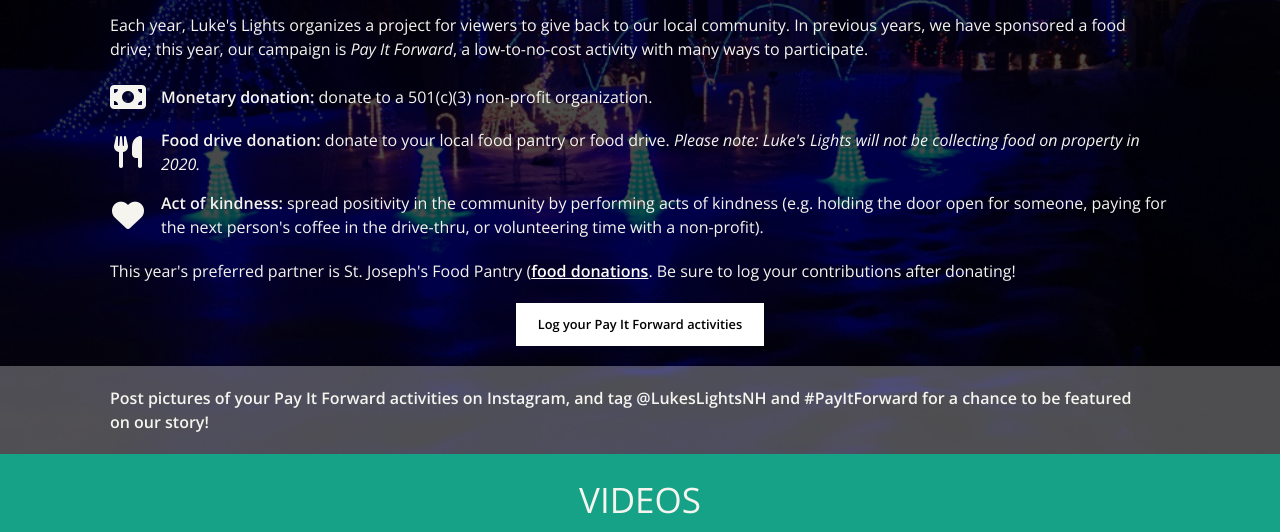
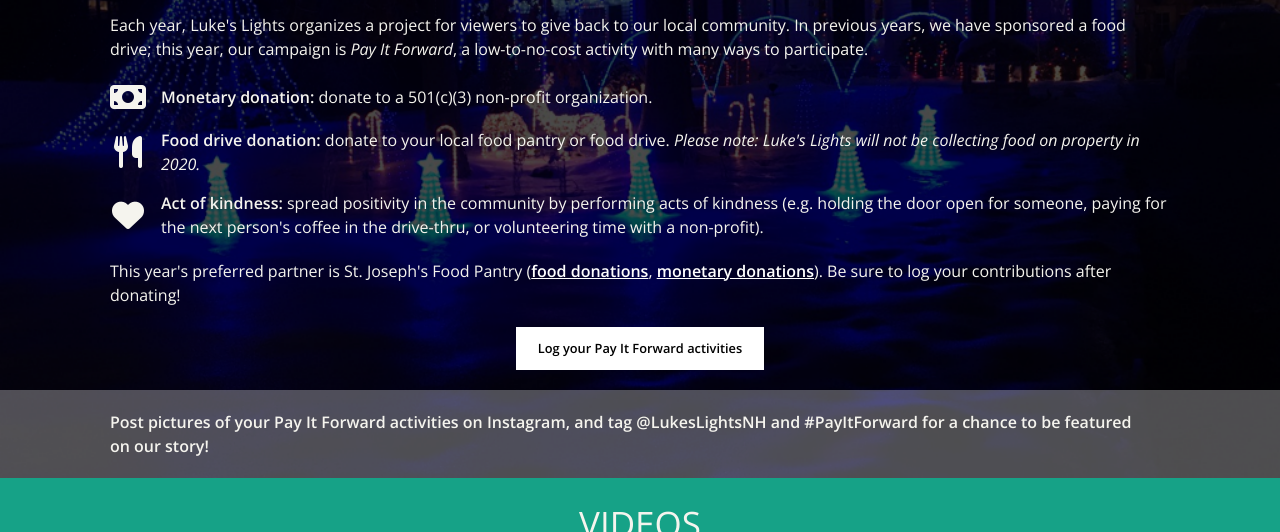
Before and after one commit to ldobson98/lukeslights, a Jekyll site: the page built from index.html, in a window 1280 px wide and 900 px high, scrolled down 1156 px, cut to the strip 0-532 px from the top of the window. Built offline with Jekyll 4.4.1, drawn with Linux system fonts in a browser that asks for light colours; nearby versions of some CDN libraries.

Commit message:
pif wording change

```diff
--- a/index.html
+++ b/index.html
@@ -82,7 +82,7 @@ title: Home
       <i class="fas fa-heart"></i>
       <div><b>Act of kindness:</b> spread positivity in the community by performing acts of kindness (e.g. holding the door open for someone, paying for the next person's coffee in the drive-thru, or volunteering time with a non-profit).</div>
     </div>
-    <p>This year's preferred partner is St. Joseph's Food Pantry (<a href="#!" onclick="alert('St. Joseph\'s Food Pantry is equipped to handle donations of non-perishable food items while following CDC guidelines. Please call them at 603-742-4837 to schedule a dropoff.');">food donations</a>. Be sure to log your contributions after donating!</p>
+    <p>This year's preferred partner is St. Joseph's Food Pantry (<a href="#!" onclick="alert('St. Joseph\'s Food Pantry is equipped to handle donations of non-perishable food items while following CDC guidelines. Please call them at 603-742-4837 to schedule a dropoff.');">food donations</a>, <a href="https://assumptiondovernh.churchgiving.com/ws/opportunities/FoodPantry" target="_blank">monetary donations</a>). Be sure to log your contributions after donating!</p>
     <div class="buttonrow">
       <a class="button" href="https://docs.google.com/forms/d/e/1FAIpQLSeo_FZm2W_NWs2kBejy74cTiMX-i49Mq7zTlFk1Cju4vphP_w/viewform" target="_blank">Log your Pay It Forward activities</a>
     </div>
```
